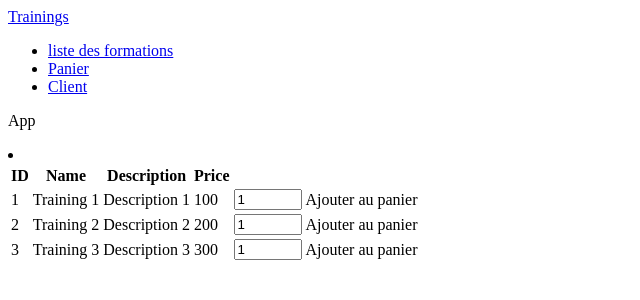
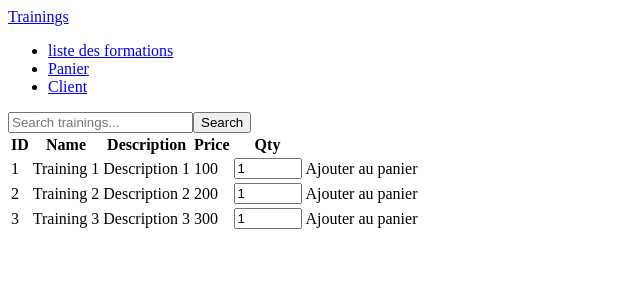
Before and after one commit to remicampistron512/training-front-app, an Angular app: page /trainings in a window 1280 px wide. Shown: the top 300 px of the page, without its empty margins (0-640 px from the left). Built offline with nearby package versions, Linux system fonts and the light colour scheme.

Commit message:
Ajoute la recherche filtrante sur les formations

```diff
--- a/src/app/app.html
+++ b/src/app/app.html
@@ -1,6 +1,7 @@
 <nav class="navbar navbar-expand-lg navbar-light bg-light">
   <a class="navbar-brand" href="#">Trainings</a>
-  <ul class=" navbar-nav">
+
+  <ul class="navbar-nav">
     <li class="nav-item active">
       <a class="nav-link" routerLink="/trainings">liste des formations</a>
     </li>
@@ -11,8 +12,9 @@
       <a class="nav-link" routerLink="/customerList">Client</a>
     </li>
   </ul>
-</nav> <p>App</p>
-<li>
 
-</li>
+  <!-- ✅ just render it -->
+  <app-search-bar></app-search-bar>
+</nav>
+
 <router-outlet></router-outlet>
--- a/src/app/app.ts
+++ b/src/app/app.ts
@@ -1,13 +1,17 @@
 import { Component, signal } from '@angular/core';
-
-import { RouterOutlet,RouterLink } from '@angular/router';
+import { RouterOutlet, RouterLink } from '@angular/router';
+import { SearchBar } from './components/search-bar/search-bar';
+import { Trainings } from './components/trainings/trainings';
 
 @Component({
   selector: 'app-root',
-  imports: [RouterOutlet,RouterLink],
+  standalone: true,
+  imports: [RouterOutlet, RouterLink, SearchBar, Trainings],
   templateUrl: './app.html',
-  styleUrl: './app.css'
+  styleUrl: './app.css',
 })
 export class App {
   protected readonly title = signal('training-front-app');
+
+  searchTerm = '';
 }
--- /dev/null
+++ b/src/app/components/search-bar/search-bar.html
@@ -0,0 +1,12 @@
+<form class="d-flex" role="search" (submit)="$event.preventDefault()">
+  <input
+    class="form-control me-2"
+    type="search"
+    placeholder="Search trainings..."
+    aria-label="Search"
+    name="search"
+    [(ngModel)]="term"
+    (ngModelChange)="onInputChange($event)"
+  />
+  <button class="btn btn-outline-success" type="submit">Search</button>
+</form>
--- /dev/null
+++ b/src/app/components/search-bar/search-bar.ts
@@ -0,0 +1,19 @@
+import { Component } from '@angular/core';
+import { FormsModule } from '@angular/forms';
+import { TrainingSearchService } from '../../services/search-bar/training-search.service';
+
+@Component({
+  selector: 'app-search-bar',
+  standalone: true,
+  imports: [FormsModule],
+  templateUrl: './search-bar.html',
+})
+export class SearchBar {
+  term = '';
+
+  constructor(private search: TrainingSearchService) {}
+
+  onInputChange(value: string) {
+    this.search.setTerm(value);
+  }
+}
--- a/src/app/components/trainings/trainings.html
+++ b/src/app/components/trainings/trainings.html
@@ -1,6 +1,5 @@
 <div>
-
-   @if (listTrainings){
+  @if (filteredTrainings?.length) {
     <ng-container>
       <table class="table table-striped table-hover">
         <thead>
@@ -9,22 +8,35 @@
           <th>Name</th>
           <th>Description</th>
           <th>Price</th>
+          <th>Qty</th>
+          <th></th>
         </tr>
         </thead>
+
         <tbody>
-           @for (training of listTrainings; track training.id){
+          @for (training of filteredTrainings; track training.id) {
             <tr>
-              <td>{{training.id}}</td>
-              <td>{{training.name}}</td>
-              <td>{{training.description}}</td>
-              <td>{{training.price}}</td>
-              <td><input type="number" name="quantity" style="width:60px" [(ngModel)]="training.quantity"> </td>
-              <td> <a class="btn btn-primary" (click)="onAddToCart(training)">Ajouter au panier</a> </td>
+              <td>{{ training.id }}</td>
+              <td>{{ training.name }}</td>
+              <td>{{ training.description }}</td>
+              <td>{{ training.price }}</td>
+              <td>
+                <input
+                  type="number"
+                  name="quantity-{{training.id}}"
+                  style="width:60px"
+                  [(ngModel)]="training.quantity"
+                />
+              </td>
+              <td>
+                <a class="btn btn-primary" (click)="onAddToCart(training)">Ajouter au panier</a>
+              </td>
             </tr>
-
           }
         </tbody>
       </table>
-   </ng-container>}
-
+    </ng-container>
+  } @else {
+    <p>No trainings match “{{ searchTerm }}”.</p>
+  }
 </div>
--- a/src/app/components/trainings/trainings.ts
+++ b/src/app/components/trainings/trainings.ts
@@ -1,33 +1,61 @@
-import {Component, OnInit} from '@angular/core';
-import  {FormsModule} from '@angular/forms';
+import { Component, OnDestroy, OnInit } from '@angular/core';
+import { FormsModule } from '@angular/forms';
+import { Subscription } from 'rxjs';
 
 import { Training } from '../../model/training/training.model';
 import { CartService } from '../../services/cart/cart.service';
+import { TrainingSearchService } from '../../services/search-bar/training-search.service';
 
 @Component({
   selector: 'app-trainings',
-  imports: [
-    FormsModule
-  ],
+  standalone: true,
+  imports: [FormsModule],
   templateUrl: './trainings.html',
   styleUrl: './trainings.css',
 })
-export class Trainings implements OnInit {
-  listTrainings : Training[] | undefined;
-  constructor(private cartService: CartService) { }
+export class Trainings implements OnInit, OnDestroy {
+  listTrainings: Training[] = [];
+  filteredTrainings: Training[] = [];
 
-  ngOnInit() : void {
+  private sub?: Subscription;
+
+  constructor(
+    private cartService: CartService,
+    private search: TrainingSearchService
+  ) {}
+  searchTerm = '';
+  ngOnInit(): void {
     this.listTrainings = [
-      {id: 1, name: 'Training 1', description: 'Description 1', price: 100,quantity:1},
-      {id: 2, name: 'Training 2', description: 'Description 2', price: 200,quantity:1},
-      {id: 3, name: 'Training 3', description: 'Description 3', price: 300,quantity:1}
-    ]
+      { id: 1, name: 'Training 1', description: 'Description 1', price: 100, quantity: 1 },
+      { id: 2, name: 'Training 2', description: 'Description 2', price: 200, quantity: 1 },
+      { id: 3, name: 'Training 3', description: 'Description 3', price: 300, quantity: 1 },
+    ];
+
+    this.filteredTrainings = [...this.listTrainings];
+
+    this.sub = this.search.term$.subscribe(term => this.applyFilter(term));
+  }
+
+  ngOnDestroy(): void {
+    this.sub?.unsubscribe();
+  }
+
+  private applyFilter(term: string): void {
+    this.searchTerm = term; // ✅ keep it for the template
+
+    const q = (term ?? '').trim().toLowerCase();
+    this.filteredTrainings = !q
+      ? [...this.listTrainings]
+      : this.listTrainings.filter(t =>
+        t.name.toLowerCase().includes(q) ||
+        t.description.toLowerCase().includes(q) ||
+        String(t.id).includes(q) ||
+        String(t.price).includes(q)
+      );
   }
 
 
-  onAddToCart(training: Training){
-
+  onAddToCart(training: Training) {
     this.cartService.addTraining(training);
   }
-
 }
--- /dev/null
+++ b/src/app/services/customer/customer.service.ts
@@ -0,0 +1,21 @@
+import { Injectable } from '@angular/core';
+import { Training } from '../../model/training/training.model';
+import { CartModel } from '../../model/cart/cart.model';
+import {Customer} from '../../model/customer/customer.model';
+
+@Injectable({ providedIn: 'root' })
+export class CustomerService {
+  customers: Customer[] = [];
+
+  addCustomer(customer: Customer): void {
+    this.customers.push(customer);
+  }
+
+  getCustomers(): Customer[] {
+    return this.customers;
+  }
+
+  removeCustomer(id: number): void {
+    this.customers = this.customers.filter(c => c.id !== id);
+  }
+}
--- /dev/null
+++ b/src/app/services/search-bar/training-search.service.ts
@@ -0,0 +1,12 @@
+import { Injectable } from '@angular/core';
+import { BehaviorSubject } from 'rxjs';
+
+@Injectable({ providedIn: 'root' })
+export class TrainingSearchService {
+  private readonly termSubject = new BehaviorSubject<string>('');
+  readonly term$ = this.termSubject.asObservable();
+
+  setTerm(term: string) {
+    this.termSubject.next(term);
+  }
+}
```
Also changed, not shown: src/app/app.routes.ts (+8 -1 lines), src/app/components/search-bar/search-bar.css (added). Lines whose indentation alone changed are shown as unchanged.
